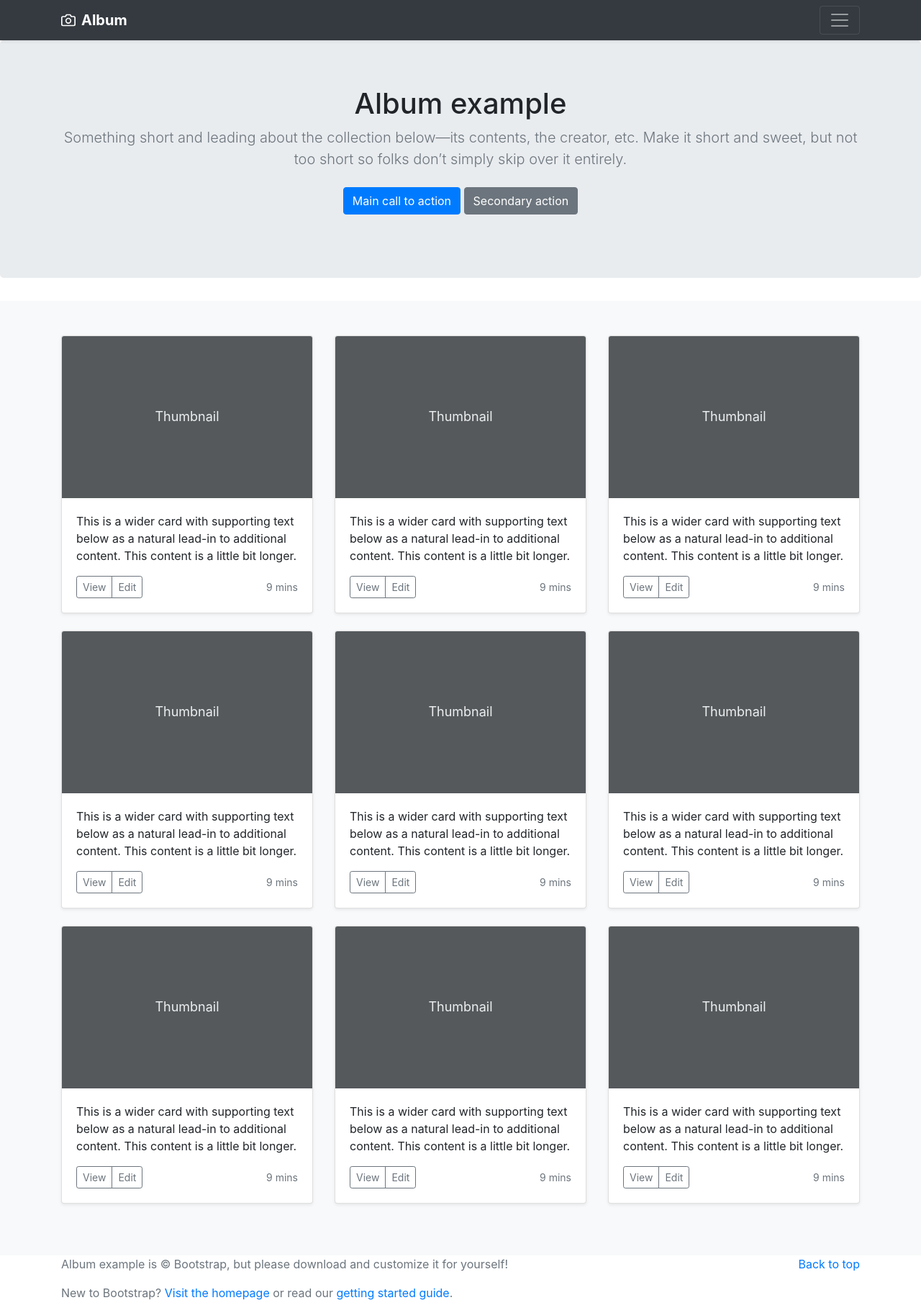
After one commit to jjajangomelet/thirdweek_heroka, a Django app: page /blog/portfolio/ in a window 1280 px wide. The commit adds this page. Shown: the whole page at 72% size. Run offline with Django 3.2, Linux system fonts and the light colour scheme; some libraries are stand-ins or nearby versions.

Commit message:
hi commit

```diff
--- a/blogapp/templates/home.html
+++ b/blogapp/templates/home.html
@@ -18,6 +18,9 @@
                     </li>
                     <li class="nav-item">
                       <a class="nav-link" href="{% url 'new' %}">글쓰기</a>
+                    </li>
+                    <li class="nav-item">
+                      <a class="nav-link" href="{% url 'portfolio' %}">Portfolio</a>
                     </li>
                     <li class="nav-item dropdown">
                       <a class="nav-link dropdown-toggle" href="#" id="navbarDropdown" role="button" data-toggle="dropdown" aria-haspopup="true" aria-expanded="false">
--- /dev/null
+++ b/blogapp/templates/portfolio.html
@@ -0,0 +1,241 @@
+
+<!doctype html>
+<html lang="en">
+  <head>
+    <meta charset="utf-8">
+    <meta name="viewport" content="width=device-width, initial-scale=1, shrink-to-fit=no">
+    <meta name="description" content="">
+    <meta name="author" content="Mark Otto, Jacob Thornton, and Bootstrap contributors">
+    <meta name="generator" content="Jekyll v3.8.5">
+    <title>Album example · Bootstrap</title>
+
+    <link rel="canonical" href="https://getbootstrap.com/docs/4.3/examples/album/">
+
+    <!-- Bootstrap core CSS -->
+<link href="/docs/4.3/dist/css/bootstrap.min.css" rel="stylesheet" integrity="sha384-ggOyR0iXCbMQv3Xipma34MD+dH/1fQ784/j6cY/iJTQUOhcWr7x9JvoRxT2MZw1T" crossorigin="anonymous">
+
+
+    <style>
+      .bd-placeholder-img {
+        font-size: 1.125rem;
+        text-anchor: middle;
+        -webkit-user-select: none;
+        -moz-user-select: none;
+        -ms-user-select: none;
+        user-select: none;
+      }
+
+      @media (min-width: 768px) {
+        .bd-placeholder-img-lg {
+          font-size: 3.5rem;
+        }
+      }
+    </style>
+    <!-- Custom styles for this template -->
+    <link href="album.css" rel="stylesheet">
+  </head>
+  <body>
+    <header>
+  <div class="collapse bg-dark" id="navbarHeader">
+    <div class="container">
+      <div class="row">
+        <div class="col-sm-8 col-md-7 py-4">
+          <h4 class="text-white">About</h4>
+          <p class="text-muted">Add some information about the album below, the author, or any other background context. Make it a few sentences long so folks can pick up some informative tidbits. Then, link them off to some social networking sites or contact information.</p>
+        </div>
+        <div class="col-sm-4 offset-md-1 py-4">
+          <h4 class="text-white">Contact</h4>
+          <ul class="list-unstyled">
+            <li><a href="#" class="text-white">Follow on Twitter</a></li>
+            <li><a href="#" class="text-white">Like on Facebook</a></li>
+            <li><a href="#" class="text-white">Email me</a></li>
+          </ul>
+        </div>
+      </div>
+    </div>
+  </div>
+  <div class="navbar navbar-dark bg-dark shadow-sm">
+    <div class="container d-flex justify-content-between">
+      <a href="#" class="navbar-brand d-flex align-items-center">
+        <svg xmlns="http://www.w3.org/2000/svg" width="20" height="20" fill="none" stroke="currentColor" stroke-linecap="round" stroke-linejoin="round" stroke-width="2" aria-hidden="true" class="mr-2" viewBox="0 0 24 24" focusable="false"><path d="M23 19a2 2 0 0 1-2 2H3a2 2 0 0 1-2-2V8a2 2 0 0 1 2-2h4l2-3h6l2 3h4a2 2 0 0 1 2 2z"/><circle cx="12" cy="13" r="4"/></svg>
+        <strong>Album</strong>
+      </a>
+      <button class="navbar-toggler" type="button" data-toggle="collapse" data-target="#navbarHeader" aria-controls="navbarHeader" aria-expanded="false" aria-label="Toggle navigation">
+        <span class="navbar-toggler-icon"></span>
+      </button>
+    </div>
+  </div>
+</header>
+
+<main role="main">
+
+  <section class="jumbotron text-center">
+    <div class="container">
+      <h1 class="jumbotron-heading">Album example</h1>
+      <p class="lead text-muted">Something short and leading about the collection below—its contents, the creator, etc. Make it short and sweet, but not too short so folks don’t simply skip over it entirely.</p>
+      <p>
+        <a href="#" class="btn btn-primary my-2">Main call to action</a>
+        <a href="#" class="btn btn-secondary my-2">Secondary action</a>
+      </p>
+    </div>
+  </section>
+
+  <div class="album py-5 bg-light">
+    <div class="container">
+
+      <div class="row">
+        <div class="col-md-4">
+          <div class="card mb-4 shadow-sm">
+            <svg class="bd-placeholder-img card-img-top" width="100%" height="225" xmlns="http://www.w3.org/2000/svg" preserveAspectRatio="xMidYMid slice" focusable="false" role="img" aria-label="Placeholder: Thumbnail"><title>Placeholder</title><rect width="100%" height="100%" fill="#55595c"/><text x="50%" y="50%" fill="#eceeef" dy=".3em">Thumbnail</text></svg>
+            <div class="card-body">
+              <p class="card-text">This is a wider card with supporting text below as a natural lead-in to additional content. This content is a little bit longer.</p>
+              <div class="d-flex justify-content-between align-items-center">
+                <div class="btn-group">
+                  <button type="button" class="btn btn-sm btn-outline-secondary">View</button>
+                  <button type="button" class="btn btn-sm btn-outline-secondary">Edit</button>
+                </div>
+                <small class="text-muted">9 mins</small>
+              </div>
+            </div>
+          </div>
+        </div>
+        <div class="col-md-4">
+          <div class="card mb-4 shadow-sm">
+            <svg class="bd-placeholder-img card-img-top" width="100%" height="225" xmlns="http://www.w3.org/2000/svg" preserveAspectRatio="xMidYMid slice" focusable="false" role="img" aria-label="Placeholder: Thumbnail"><title>Placeholder</title><rect width="100%" height="100%" fill="#55595c"/><text x="50%" y="50%" fill="#eceeef" dy=".3em">Thumbnail</text></svg>
+            <div class="card-body">
+              <p class="card-text">This is a wider card with supporting text below as a natural lead-in to additional content. This content is a little bit longer.</p>
+              <div class="d-flex justify-content-between align-items-center">
+                <div class="btn-group">
+                  <button type="button" class="btn btn-sm btn-outline-secondary">View</button>
+                  <button type="button" class="btn btn-sm btn-outline-secondary">Edit</button>
+                </div>
+                <small class="text-muted">9 mins</small>
+              </div>
+            </div>
+          </div>
+        </div>
+        <div class="col-md-4">
+          <div class="card mb-4 shadow-sm">
+            <svg class="bd-placeholder-img card-img-top" width="100%" height="225" xmlns="http://www.w3.org/2000/svg" preserveAspectRatio="xMidYMid slice" focusable="false" role="img" aria-label="Placeholder: Thumbnail"><title>Placeholder</title><rect width="100%" height="100%" fill="#55595c"/><text x="50%" y="50%" fill="#eceeef" dy=".3em">Thumbnail</text></svg>
+            <div class="card-body">
+              <p class="card-text">This is a wider card with supporting text below as a natural lead-in to additional content. This content is a little bit longer.</p>
+              <div class="d-flex justify-content-between align-items-center">
+                <div class="btn-group">
+                  <button type="button" class="btn btn-sm btn-outline-secondary">View</button>
+                  <button type="button" class="btn btn-sm btn-outline-secondary">Edit</button>
+                </div>
+                <small class="text-muted">9 mins</small>
+              </div>
+            </div>
+          </div>
+        </div>
+
+        <div class="col-md-4">
+          <div class="card mb-4 shadow-sm">
+            <svg class="bd-placeholder-img card-img-top" width="100%" height="225" xmlns="http://www.w3.org/2000/svg" preserveAspectRatio="xMidYMid slice" focusable="false" role="img" aria-label="Placeholder: Thumbnail"><title>Placeholder</title><rect width="100%" height="100%" fill="#55595c"/><text x="50%" y="50%" fill="#eceeef" dy=".3em">Thumbnail</text></svg>
+            <div class="card-body">
+              <p class="card-text">This is a wider card with supporting text below as a natural lead-in to additional content. This content is a little bit longer.</p>
+              <div class="d-flex justify-content-between align-items-center">
+                <div class="btn-group">
+                  <button type="button" class="btn btn-sm btn-outline-secondary">View</button>
+                  <button type="button" class="btn btn-sm btn-outline-secondary">Edit</button>
+                </div>
+                <small class="text-muted">9 mins</small>
+              </div>
+            </div>
+          </div>
+        </div>
+        <div class="col-md-4">
+          <div class="card mb-4 shadow-sm">
+            <svg class="bd-placeholder-img card-img-top" width="100%" height="225" xmlns="http://www.w3.org/2000/svg" preserveAspectRatio="xMidYMid slice" focusable="false" role="img" aria-label="Placeholder: Thumbnail"><title>Placeholder</title><rect width="100%" height="100%" fill="#55595c"/><text x="50%" y="50%" fill="#eceeef" dy=".3em">Thumbnail</text></svg>
+            <div class="card-body">
+              <p class="card-text">This is a wider card with supporting text below as a natural lead-in to additional content. This content is a little bit longer.</p>
+              <div class="d-flex justify-content-between align-items-center">
+                <div class="btn-group">
+                  <button type="button" class="btn btn-sm btn-outline-secondary">View</button>
+                  <button type="button" class="btn btn-sm btn-outline-secondary">Edit</button>
+                </div>
+                <small class="text-muted">9 mins</small>
+              </div>
+            </div>
+          </div>
+        </div>
+        <div class="col-md-4">
+          <div class="card mb-4 shadow-sm">
+            <svg class="bd-placeholder-img card-img-top" width="100%" height="225" xmlns="http://www.w3.org/2000/svg" preserveAspectRatio="xMidYMid slice" focusable="false" role="img" aria-label="Placeholder: Thumbnail"><title>Placeholder</title><rect width="100%" height="100%" fill="#55595c"/><text x="50%" y="50%" fill="#eceeef" dy=".3em">Thumbnail</text></svg>
+            <div class="card-body">
+              <p class="card-text">This is a wider card with supporting text below as a natural lead-in to additional content. This content is a little bit longer.</p>
+              <div class="d-flex justify-content-between align-items-center">
+                <div class="btn-group">
+                  <button type="button" class="btn btn-sm btn-outline-secondary">View</button>
+                  <button type="button" class="btn btn-sm btn-outline-secondary">Edit</button>
+                </div>
+                <small class="text-muted">9 mins</small>
+              </div>
+            </div>
+          </div>
+        </div>
+
+        <div class="col-md-4">
+          <div class="card mb-4 shadow-sm">
+            <svg class="bd-placeholder-img card-img-top" width="100%" height="225" xmlns="http://www.w3.org/2000/svg" preserveAspectRatio="xMidYMid slice" focusable="false" role="img" aria-label="Placeholder: Thumbnail"><title>Placeholder</title><rect width="100%" height="100%" fill="#55595c"/><text x="50%" y="50%" fill="#eceeef" dy=".3em">Thumbnail</text></svg>
+            <div class="card-body">
+              <p class="card-text">This is a wider card with supporting text below as a natural lead-in to additional content. This content is a little bit longer.</p>
+              <div class="d-flex justify-content-between align-items-center">
+                <div class="btn-group">
+                  <button type="button" class="btn btn-sm btn-outline-secondary">View</button>
+                  <button type="button" class="btn btn-sm btn-outline-secondary">Edit</button>
+                </div>
+                <small class="text-muted">9 mins</small>
+              </div>
+            </div>
+          </div>
+        </div>
+        <div class="col-md-4">
+          <div class="card mb-4 shadow-sm">
+            <svg class="bd-placeholder-img card-img-top" width="100%" height="225" xmlns="http://www.w3.org/2000/svg" preserveAspectRatio="xMidYMid slice" focusable="false" role="img" aria-label="Placeholder: Thumbnail"><title>Placeholder</title><rect width="100%" height="100%" fill="#55595c"/><text x="50%" y="50%" fill="#eceeef" dy=".3em">Thumbnail</text></svg>
+            <div class="card-body">
+              <p class="card-text">This is a wider card with supporting text below as a natural lead-in to additional content. This content is a little bit longer.</p>
+              <div class="d-flex justify-content-between align-items-center">
+                <div class="btn-group">
+                  <button type="button" class="btn btn-sm btn-outline-secondary">View</button>
+                  <button type="button" class="btn btn-sm btn-outline-secondary">Edit</button>
+                </div>
+                <small class="text-muted">9 mins</small>
+              </div>
+            </div>
+          </div>
+        </div>
+        <div class="col-md-4">
+          <div class="card mb-4 shadow-sm">
+            <svg class="bd-placeholder-img card-img-top" width="100%" height="225" xmlns="http://www.w3.org/2000/svg" preserveAspectRatio="xMidYMid slice" focusable="false" role="img" aria-label="Placeholder: Thumbnail"><title>Placeholder</title><rect width="100%" height="100%" fill="#55595c"/><text x="50%" y="50%" fill="#eceeef" dy=".3em">Thumbnail</text></svg>
+            <div class="card-body">
+              <p class="card-text">This is a wider card with supporting text below as a natural lead-in to additional content. This content is a little bit longer.</p>
+              <div class="d-flex justify-content-between align-items-center">
+                <div class="btn-group">
+                  <button type="button" class="btn btn-sm btn-outline-secondary">View</button>
+                  <button type="button" class="btn btn-sm btn-outline-secondary">Edit</button>
+                </div>
+                <small class="text-muted">9 mins</small>
+              </div>
+            </div>
+          </div>
+        </div>
+      </div>
+    </div>
+  </div>
+
+</main>
+
+<footer class="text-muted">
+  <div class="container">
+    <p class="float-right">
+      <a href="#">Back to top</a>
+    </p>
+    <p>Album example is &copy; Bootstrap, but please download and customize it for yourself!</p>
+    <p>New to Bootstrap? <a href="https://getbootstrap.com/">Visit the homepage</a> or read our <a href="/docs/4.3/getting-started/introduction/">getting started guide</a>.</p>
+  </div>
+</footer>
+<script src="https://code.jquery.com/jquery-3.3.1.slim.min.js" integrity="sha384-q8i/X+965DzO0rT7abK41JStQIAqVgRVzpbzo5smXKp4YfRvH+8abtTE1Pi6jizo" crossorigin="anonymous"></script>
+      <script>window.jQuery || document.write('<script src="/docs/4.3/assets/js/vendor/jquery-slim.min.js"><\/script>')</script><script src="/docs/4.3/dist/js/bootstrap.bundle.min.js" integrity="sha384-xrRywqdh3PHs8keKZN+8zzc5TX0GRTLCcmivcbNJWm2rs5C8PRhcEn3czEjhAO9o" crossorigin="anonymous"></script></body>
+</html>
--- a/blogapp/views.py
+++ b/blogapp/views.py
@@ -25,5 +25,9 @@ def create(request): #입력받은 내용을 데이터베이스에 넣어주는
     blog.save()
 
     return redirect('/blog/'+str(blog.id))
+
+def portfolio(request):
+
+    return render(request, 'portfolio.html')
 #쿼리셋과 메소드의 형식
 # 모델.쿼리셋(objects).메소드
--- a/secondproject/urls.py
+++ b/secondproject/urls.py
@@ -23,4 +23,5 @@ urlpatterns = [
     path('blog/<int:blog_id>', blogapp.views.detail, name="detail"),
     path('blog/new/', blogapp.views.new, name='new'),
     path('blog/create/', blogapp.views.create, name='create'),
+    path('blog/portfolio/', blogapp.views.portfolio, name='portfolio'),
 ]
```
Also changed, not shown: secondproject/settings.py (+2 -5 lines).
